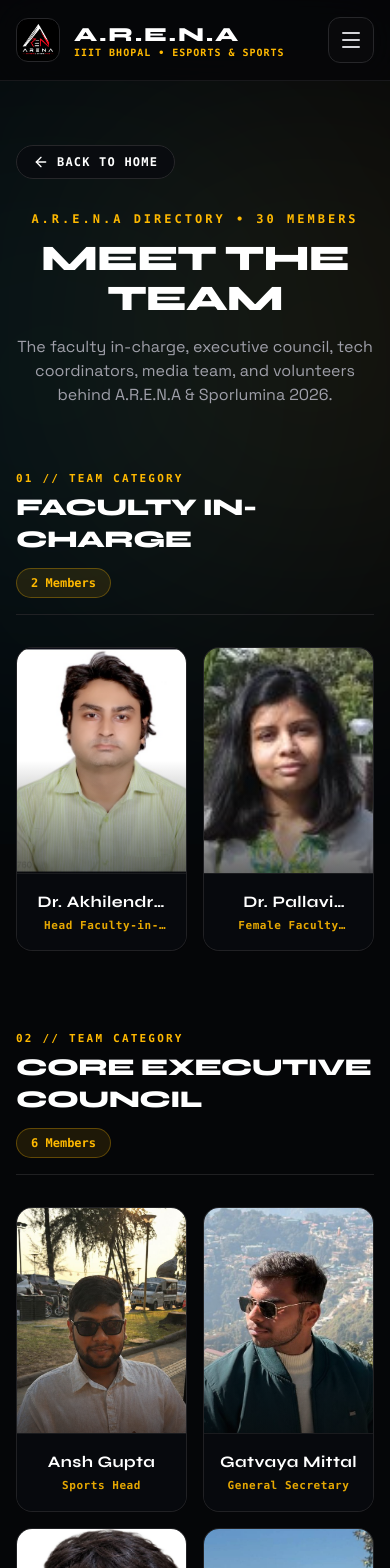
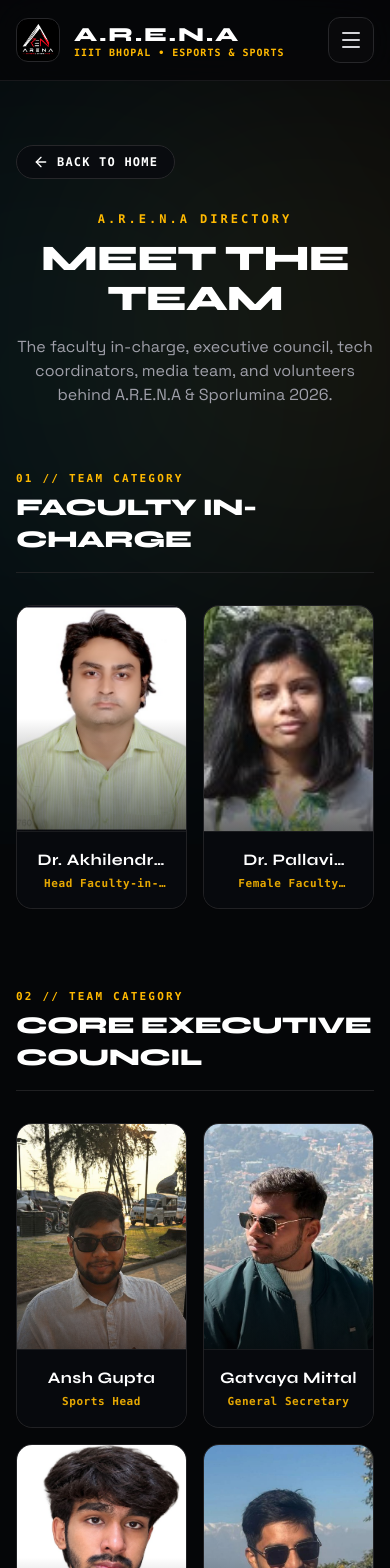
Before and after one commit to arena-iiitbpl/arena-web, a Next.js app: page /team in a window 390 px wide. Shown: the top 1568 px of the page. Built offline with nearby package versions, Linux system fonts and the light colour scheme.

Commit message:
Remove member count badge from team category headers

```diff
--- a/app/team/page.js
+++ b/app/team/page.js
@@ -147,7 +147,7 @@
         {/* Header Section */}
         <div className="text-center mb-16 relative">
           <span className="text-xs font-mono font-bold uppercase tracking-[0.25em] text-amber-400 block mb-3">
-            A.R.E.N.A DIRECTORY • {totalMembers} MEMBERS
+            A.R.E.N.A DIRECTORY
           </span>
 
           <h1 className="text-4xl sm:text-6xl md:text-7xl font-black uppercase tracking-tight font-['Syne'] mb-4 text-white">
@@ -165,18 +165,13 @@
             {categories.map((cat, idx) => (
               <section key={cat.categoryName} className="space-y-8">
                 {/* Team Category Title Header */}
-                <div className="border-b border-zinc-800/80 pb-4 flex flex-col sm:flex-row sm:items-end justify-between gap-3">
-                  <div>
-                    <span className="text-[11px] font-mono font-bold uppercase tracking-[0.2em] text-amber-400 block mb-1">
-                      0{idx + 1} // TEAM CATEGORY
-                    </span>
-                    <h2 className="text-2xl sm:text-4xl font-black uppercase tracking-tight font-['Syne'] text-white">
-                      {cat.categoryName}
-                    </h2>
-                  </div>
-                  <span className="text-xs font-mono text-amber-400 bg-amber-400/10 border border-amber-400/30 px-3.5 py-1.5 rounded-full w-fit font-bold">
-                    {cat.members.length} {cat.members.length === 1 ? "Member" : "Members"}
+                <div className="border-b border-zinc-800/80 pb-4">
+                  <span className="text-[11px] font-mono font-bold uppercase tracking-[0.2em] text-amber-400 block mb-1">
+                    0{idx + 1} // TEAM CATEGORY
                   </span>
+                  <h2 className="text-2xl sm:text-4xl font-black uppercase tracking-tight font-['Syne'] text-white">
+                    {cat.categoryName}
+                  </h2>
                 </div>
 
                 {/* Member Grid */}
```
